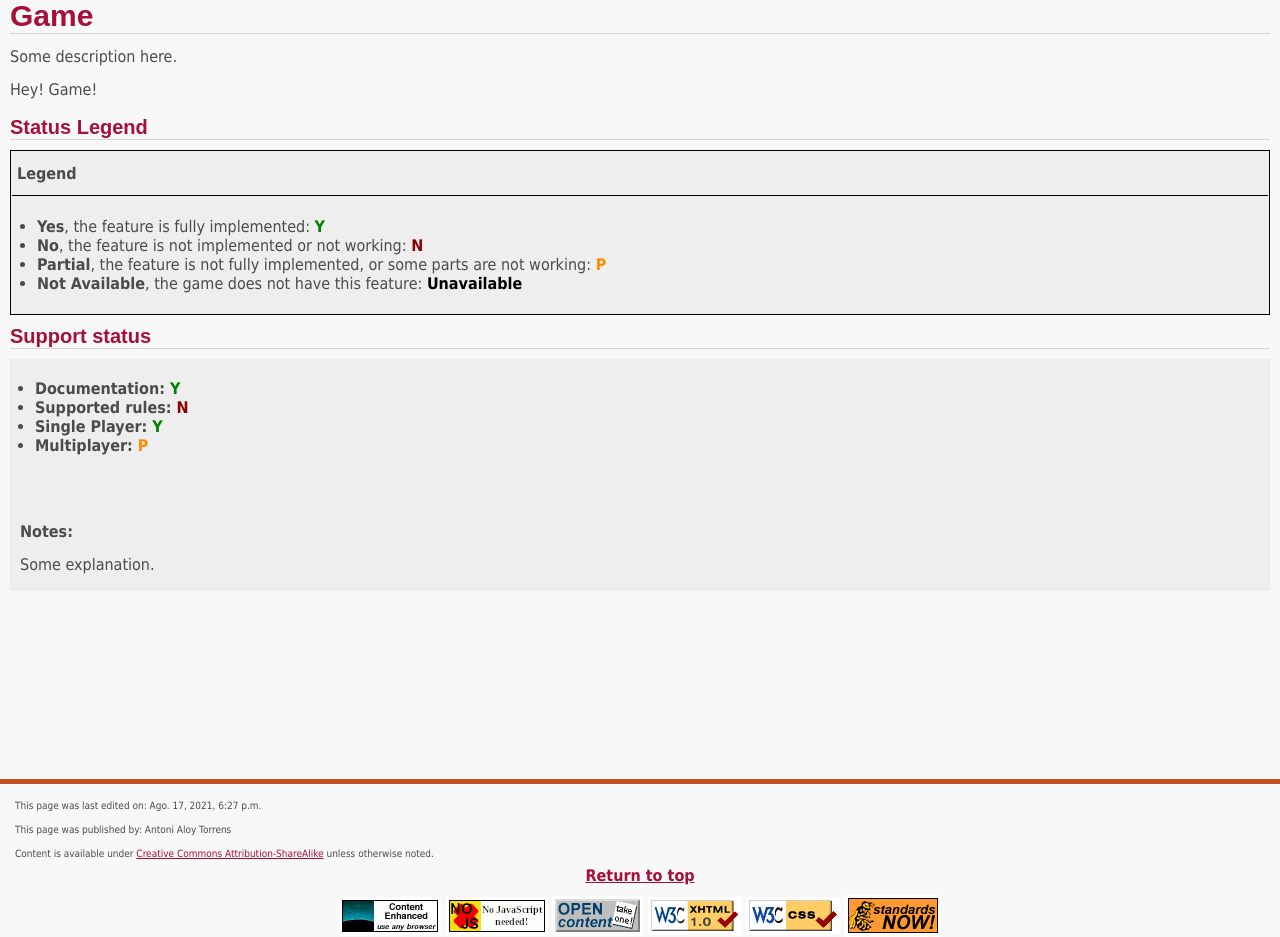
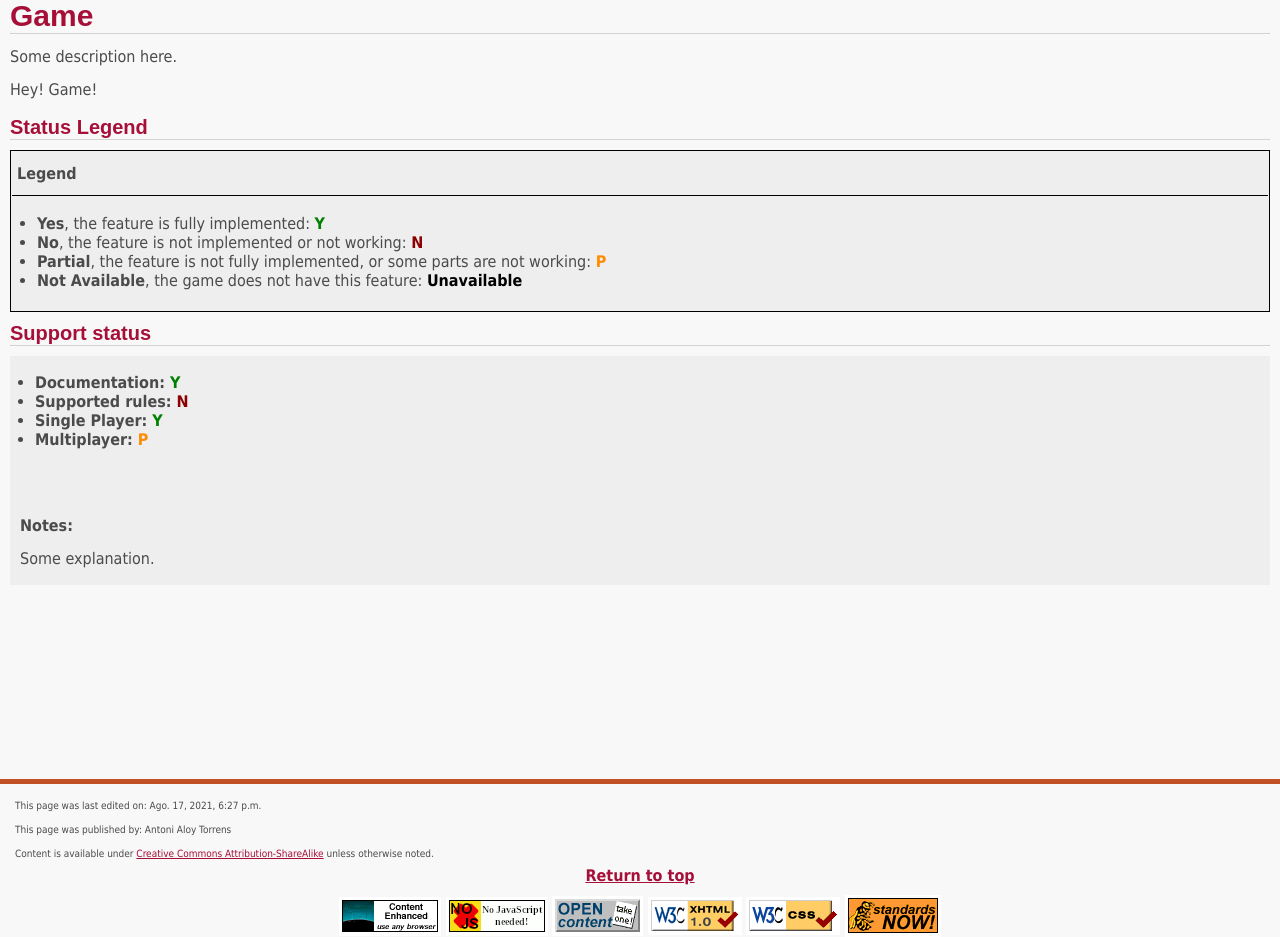
Before and after one commit to wiseshell-net/wiseshell.net, a Django app: page /wiki/game/1/Game/ in a window 1280 px wide. Shown: the part 192-1129 px from the top of the page. Run offline with Django 3.2, Linux system fonts and the light colour scheme; data comes from the database, SQL or seed files in the repository; both versions use the stored data as it was after the commit.

Commit message:
Added game and modified styles

```diff
--- a/main/static/css/campaign.css
+++ b/main/static/css/campaign.css
@@ -12,6 +12,7 @@
     border: 0;
     border: none;
     font: 16px 'Tahoma', sans-serif;
+    font-weight: inherit;
     color: #4B4B4B;
 }
 
@@ -68,7 +69,7 @@ th {
 }
 
 ul {
-    padding-left: 15px;
+    padding: 7px 15px;
     padding-bottom: 10px;
 }
 
--- /dev/null
+++ b/main/static/css/wiki.css
@@ -0,0 +1,6 @@
+/* CSS for WIKI formatting only */
+
+td {
+    font: 16px 'Tahoma', sans-serif;
+    background-color: red !important;
+}
--- a/main/templates/base.html
+++ b/main/templates/base.html
@@ -10,7 +10,8 @@
             <meta name="viewport" content="width=device-width, initial-scale=1">
             <meta http-equiv="X-UA-Compatible" content="IE=edge">
             <title>{% block title %}Cartes{% endblock title %}</title>
-            <link rel="stylesheet" type="text/css" href="{% static 'css/campaign.css' %}" title="Campaign Stylesheet">
+            {% block css %}<link rel="stylesheet" type="text/css" href="{% static 'css/campaign.css' %}" title="Campaign Stylesheet">{% endblock css %}
+            {% block extracss %}{% endblock extracss %}
         <!-- END HEAD -->
     {% endblock head %}
 </head>
--- a/main/templates/html/game.html
+++ b/main/templates/html/game.html
@@ -1,4 +1,12 @@
-{% extends 'base.html' %}
+{% extends 'base.html' %}{% load static %}{% load i18n %}
+{% comment %}
+
+If we empty block css (that means unexistent campaign.css in page), the wiki CSS stylesheet will start a apply its own styles.
+Otherwise, none of them (of wiki.css) will be applied, even if it has !important mark.
+
+{% block css %}{% endblock css %}
+{% block extracss %}<link rel="stylesheet" type="text/css" href="{% static 'css/wiki.css' %}" title="Wiki Stylesheet">{% endblock extracss %}
+{% endcomment %}
 {% block active_wiki %}<a class="active" href="{% url 'wiki' %}">Wiki</a>{% endblock active_wiki %}
 {% block content_title %}{{ game.title|escape }}{% endblock content_title %}
 {% block content_body %}
--- a/main/templates/html/wiki.html
+++ b/main/templates/html/wiki.html
@@ -1,4 +1,5 @@
 {% extends 'base.html' %} {% load i18n %} {% load static %}
+{% block extracss %}<link rel="stylesheet" type="text/css" href="{% static 'css/wiki.css' %}" title="Wiki Stylesheet">{% endblock extracss %}
 {% block active_wiki %}<a class="active" href="{% url 'wiki' %}">Wiki</a>{% endblock active_wiki %}
 {% block content_title %}Wiki{% endblock content_title %}
 {% block content_body %}
--- a/main/templates/partial/game_support.html
+++ b/main/templates/partial/game_support.html
@@ -1,4 +1,4 @@
-<table class="padding" style="margin-top:10px;" border='0' cellspacing='0' cellpadding='5'><tr><td>
+<table class="padding" border='0' cellspacing='0' cellpadding='5'><tr><td>
 <ul>
     <li class="bold">Documentation: <span class="bold {% if game.documentation == "Y" %} yes {% else %}{% if game.documentation == "N" %} no {% else %}{% if game.documentation == "P" %} partial {% else %} unavailable {% endif %}{% endif %}{% endif %}">{{ game.documentation|escape }}</span></li>
     <li class="bold">Supported rules: <span class="bold {% if game.supported_rules == "Y" %} yes {% else %}{% if game.supported_rules == "N" %} no {% else %}{% if game.supported_rules == "P" %} partial {% else %} unavailable {% endif %}{% endif %}{% endif %}">{{ game.supported_rules|escape }}</span></li>
--- a/main/templates/partial/legend.html
+++ b/main/templates/partial/legend.html
@@ -6,7 +6,7 @@
     <p class="bold">Legend</p>
     <tr>
     <td bgcolor='#eeeeee'>
-        <table class="padding" style="margin-top:10px;" border='0' cellspacing='0' cellpadding='5'><tr><td>
+        <table class="padding" border='0' cellspacing='0' cellpadding='5'><tr><td>
         <ul>
             <li><span class="bold">Yes</span>, the feature is fully implemented: <span class="bold yes">Y</span></li>
             <li><span class="bold">No</span>, the feature is not implemented or not working: <span class="bold no">N</span></li>
```
Also changed, not shown: db.sqlite3.
